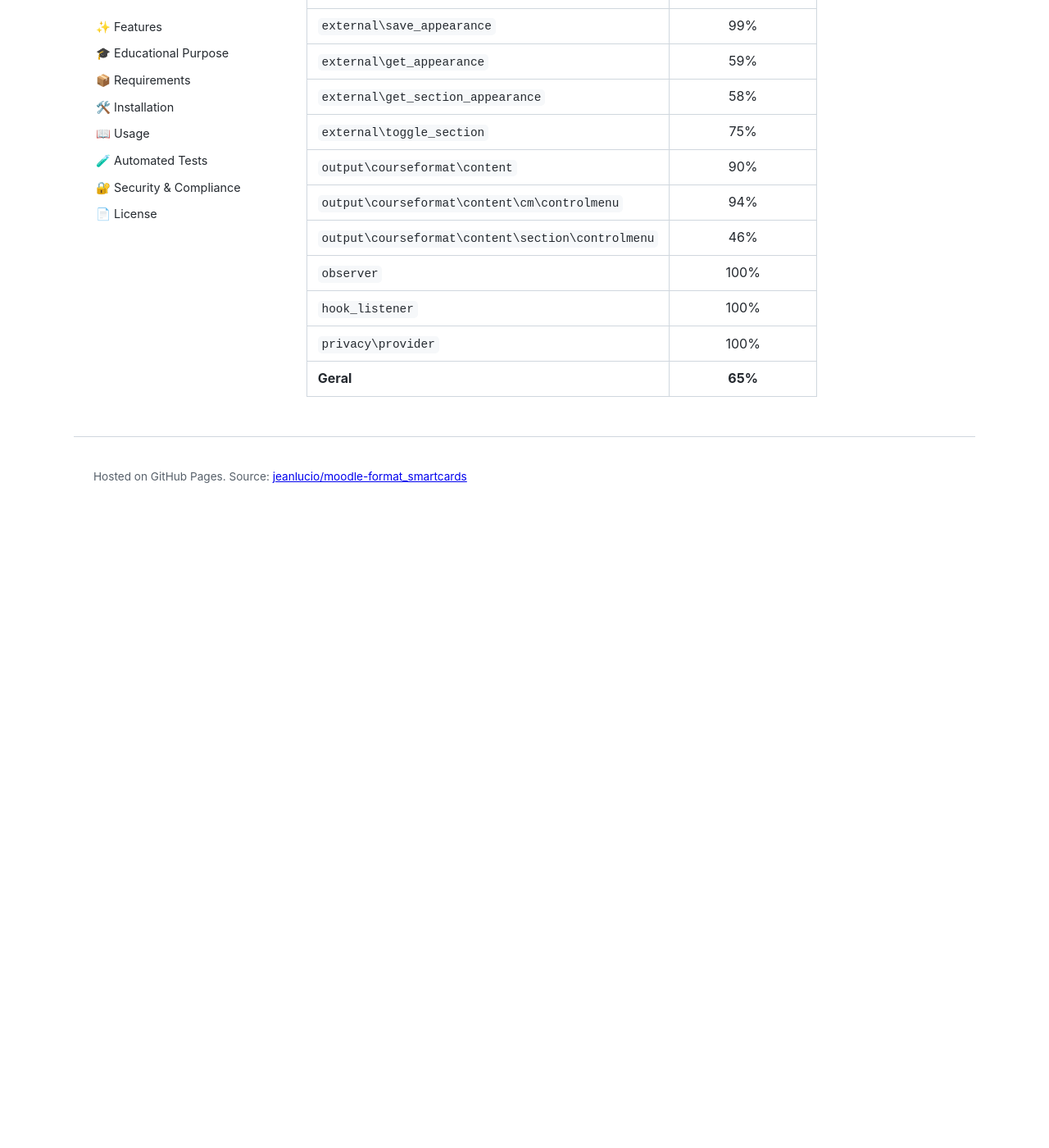
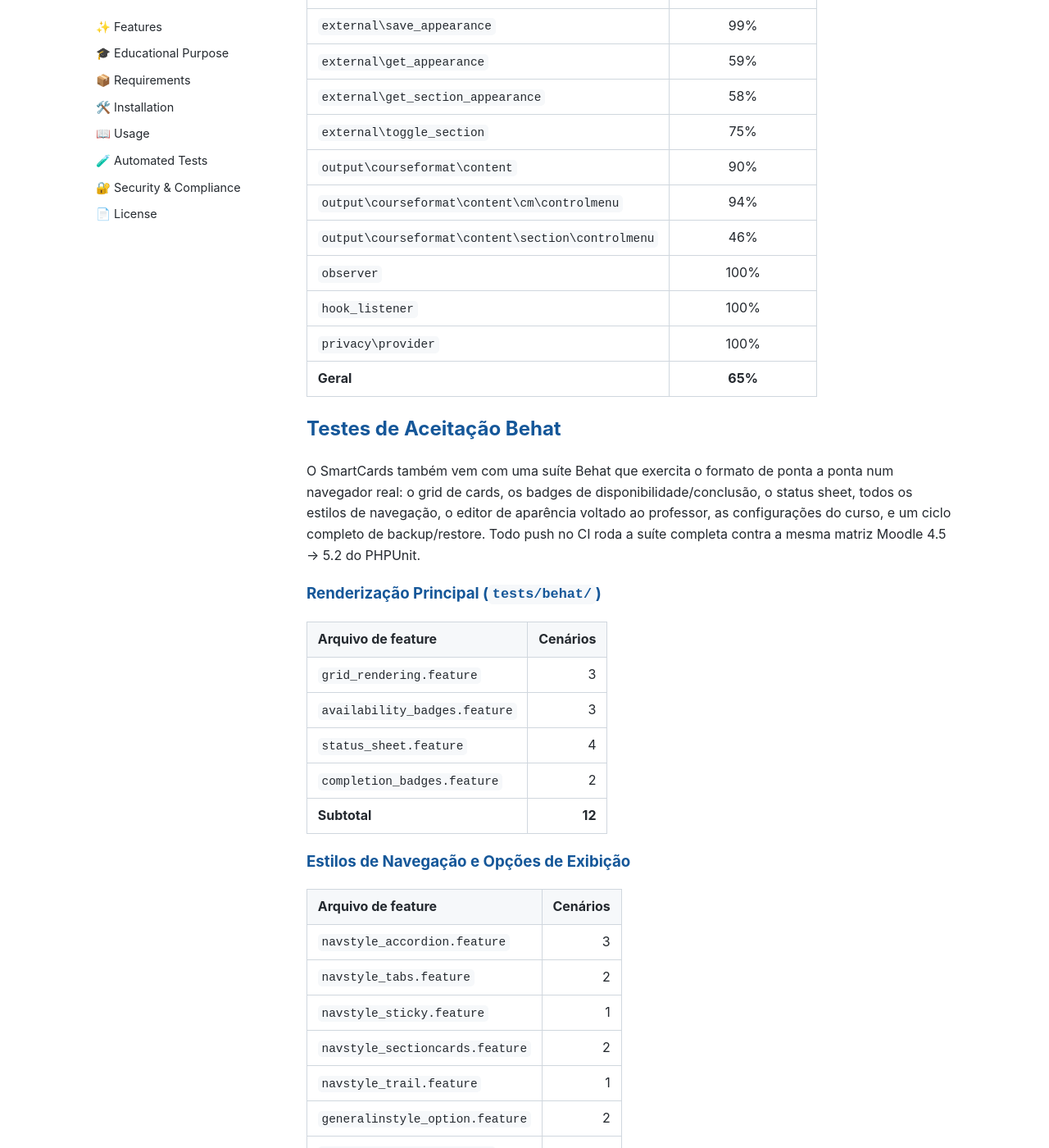
Before and after one commit to jeanlucio/moodle-format_smartcards, a Jekyll site: the page built from docs/pt/testing.md, in a window 1280 px wide and 1400 px high, scrolled down 2543 px. Shown: the whole window at 82% size. Built offline with Jekyll 4.4.1, drawn with Linux system fonts in a browser that asks for light colours; our own code applies the rules of GitHub Pages for plain Markdown files; before the commit the page ends 3173 px from its top, so only the background shows below that; some of the changed text lies outside the part shown.

Commit message:
document the Behat acceptance test suite
Adds a Behat section to the testing docs (English and Portuguese)
alongside the existing PHPUnit tables: 34 scenarios across 16 feature
files, grouped into core rendering, navigation styles and the
appearance editor/settings/backup.

````diff
--- a/docs/pt/testing.md
+++ b/docs/pt/testing.md
@@ -77,3 +77,51 @@ vendor/bin/phpunit --bootstrap lib/phpunit/bootstrap.php course/format/smartcard
 | `hook_listener` | 100% |
 | `privacy\provider` | 100% |
 | **Geral** | **65%** |
+
+## Testes de Aceitação Behat
+
+O SmartCards também vem com uma suíte Behat que exercita o formato de ponta a ponta num
+navegador real: o grid de cards, os badges de disponibilidade/conclusão, o status sheet,
+todos os estilos de navegação, o editor de aparência voltado ao professor, as
+configurações do curso, e um ciclo completo de backup/restore. Todo push no CI roda a
+suíte completa contra a mesma matriz Moodle 4.5 → 5.2 do PHPUnit.
+
+### Renderização Principal (`tests/behat/`)
+
+| Arquivo de feature | Cenários |
+|----------------------|---------:|
+| `grid_rendering.feature` | 3 |
+| `availability_badges.feature` | 3 |
+| `status_sheet.feature` | 4 |
+| `completion_badges.feature` | 2 |
+| **Subtotal** | **12** |
+
+### Estilos de Navegação e Opções de Exibição
+
+| Arquivo de feature | Cenários |
+|----------------------|---------:|
+| `navstyle_accordion.feature` | 3 |
+| `navstyle_tabs.feature` | 2 |
+| `navstyle_sticky.feature` | 1 |
+| `navstyle_sectioncards.feature` | 2 |
+| `navstyle_trail.feature` | 1 |
+| `generalinstyle_option.feature` | 2 |
+| `progress_display.feature` | 3 |
+| **Subtotal** | **14** |
+
+### Editor de Aparência, Configurações e Backup
+
+| Arquivo de feature | Cenários |
+|----------------------|---------:|
+| `appearance_activity.feature` | 2 |
+| `appearance_section.feature` | 2 |
+| `appearance_course_defaults.feature` | 1 |
+| `course_settings.feature` | 2 |
+| `backup_restore.feature` | 1 |
+| **Subtotal** | **8** |
+
+| **Total geral** | **34** |
+
+```bash
+moodle-plugin-ci behat --profile chrome
+```
````
Also changed, not shown: docs/en/testing.md (+47 -0 lines).
